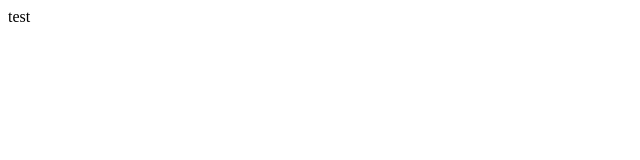
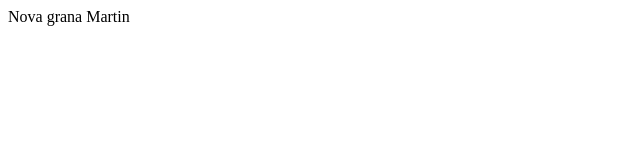
Before and after one commit to Alexandar9/nwrtest, a plain HTML site: page index.html in a window 1280 px wide. Shown: the whole page, without its empty margins (0-640 px from the left). Drawn offline with Linux system fonts and the light colour scheme.

Commit message:
dodata linija koda

```diff
--- a/index.html
+++ b/index.html
@@ -7,6 +7,6 @@
     <title>Test fajl</title>
 </head>
 <body>
-    test
+    Nova grana Martin
 </body>
 </html>
```
